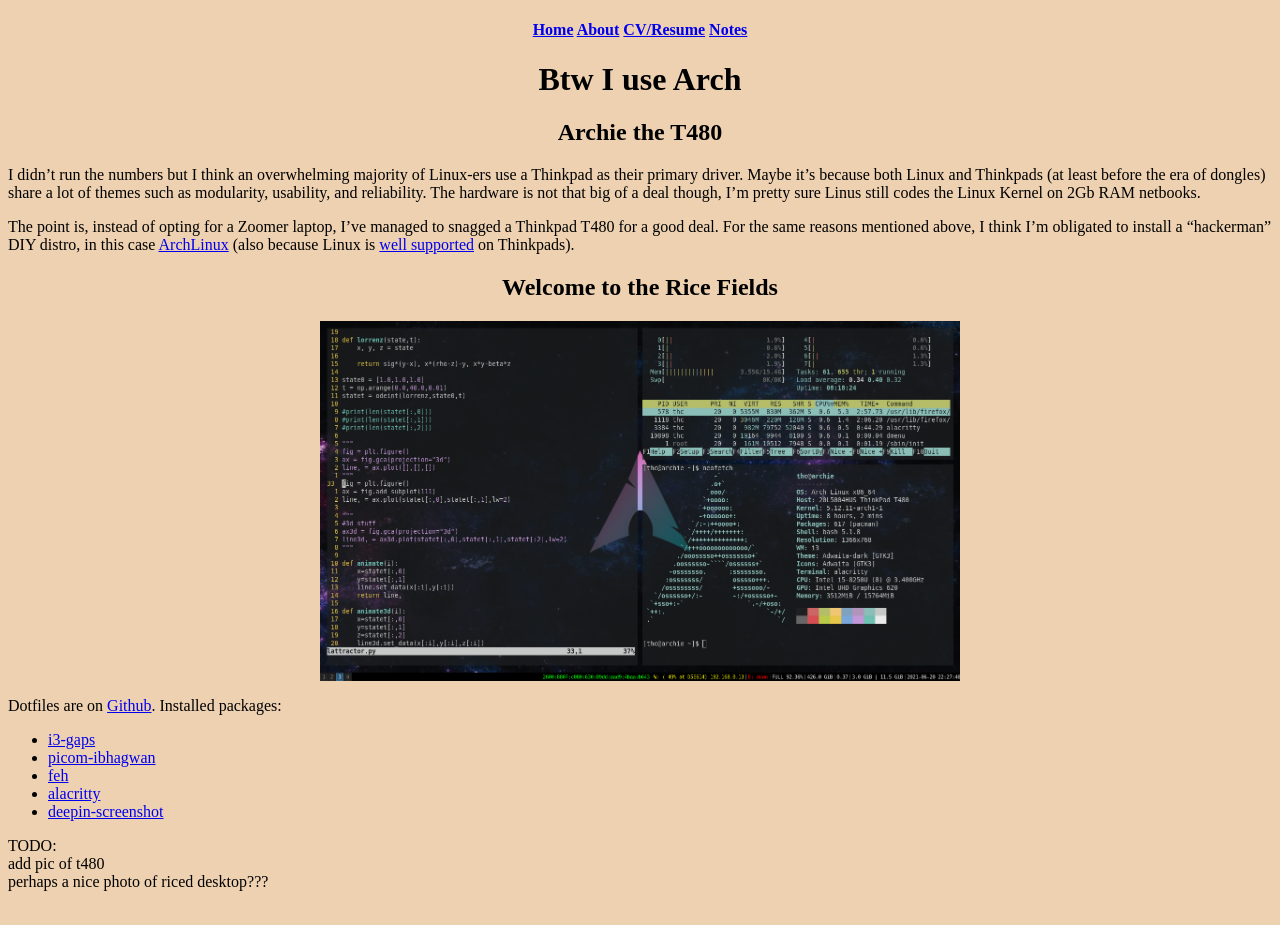
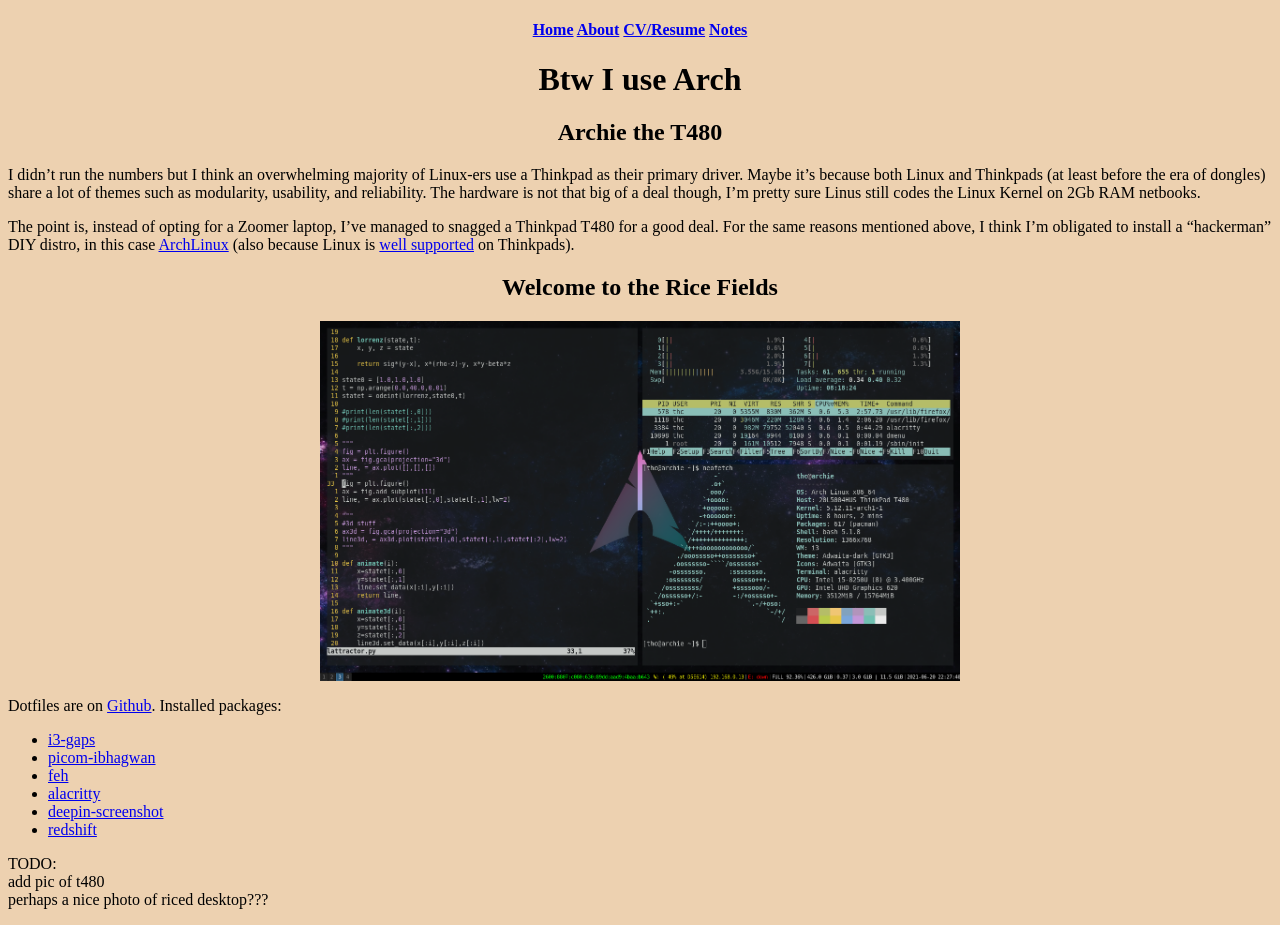
Before and after one commit to thaihangchung7/thaihangchung7.github.io, a Jekyll site: the page built from _notes/archie.md, in a window 1280 px wide. Built offline with Jekyll 4.4.1, drawn with Linux system fonts in a browser that asks for light colours.

Commit message:
added redshift

```diff
--- a/_notes/archie.md
+++ b/_notes/archie.md
@@ -20,7 +20,7 @@ Dotfiles are on [Github](https://github.com/thaihangchung7/profiles). Installed
 - [feh](https://feh.finalrewind.org/)
 - [alacritty](https://github.com/alacritty/alacritty)
 - [deepin-screenshot](https://archlinux.org/packages/community/x86_64/deepin-screenshot/)
-
+- [redshift](https://github.com/jonls/redshift#faq)
 
 TODO: \\
 add pic of t480\\
```
